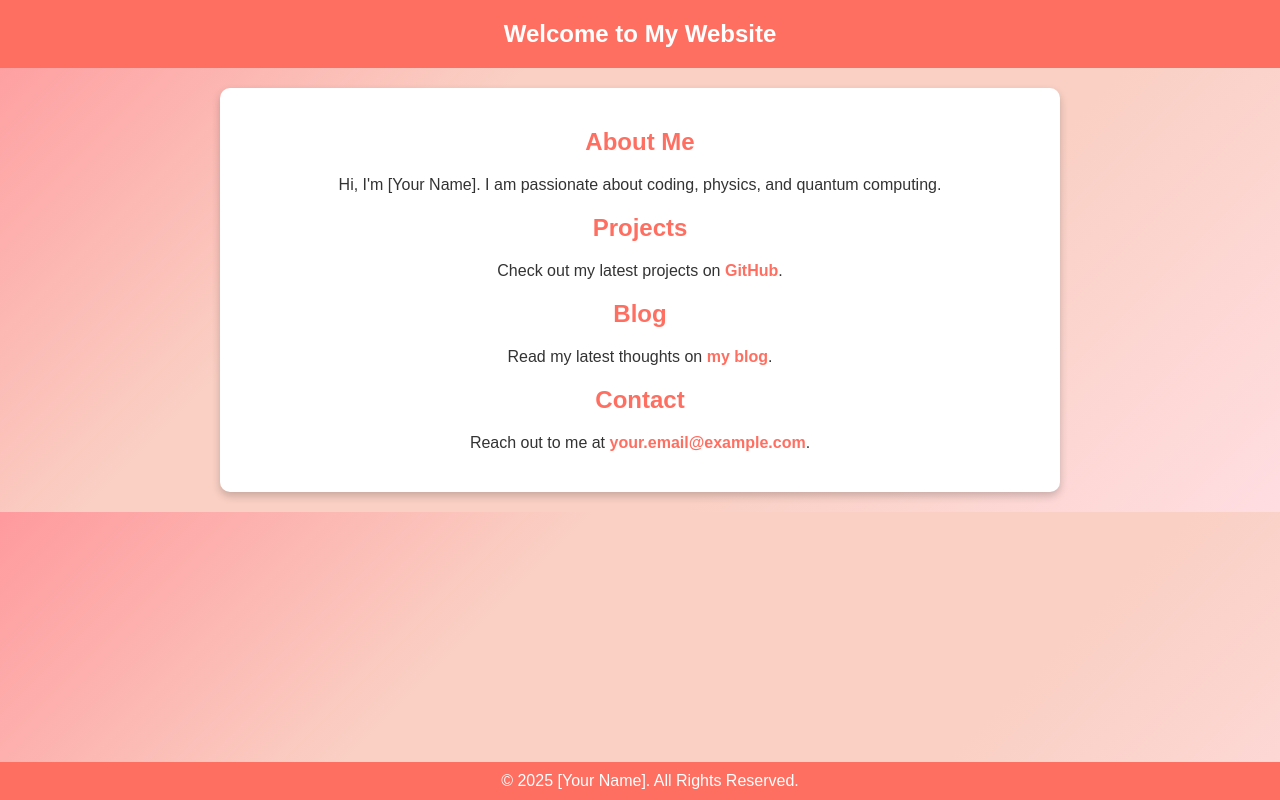
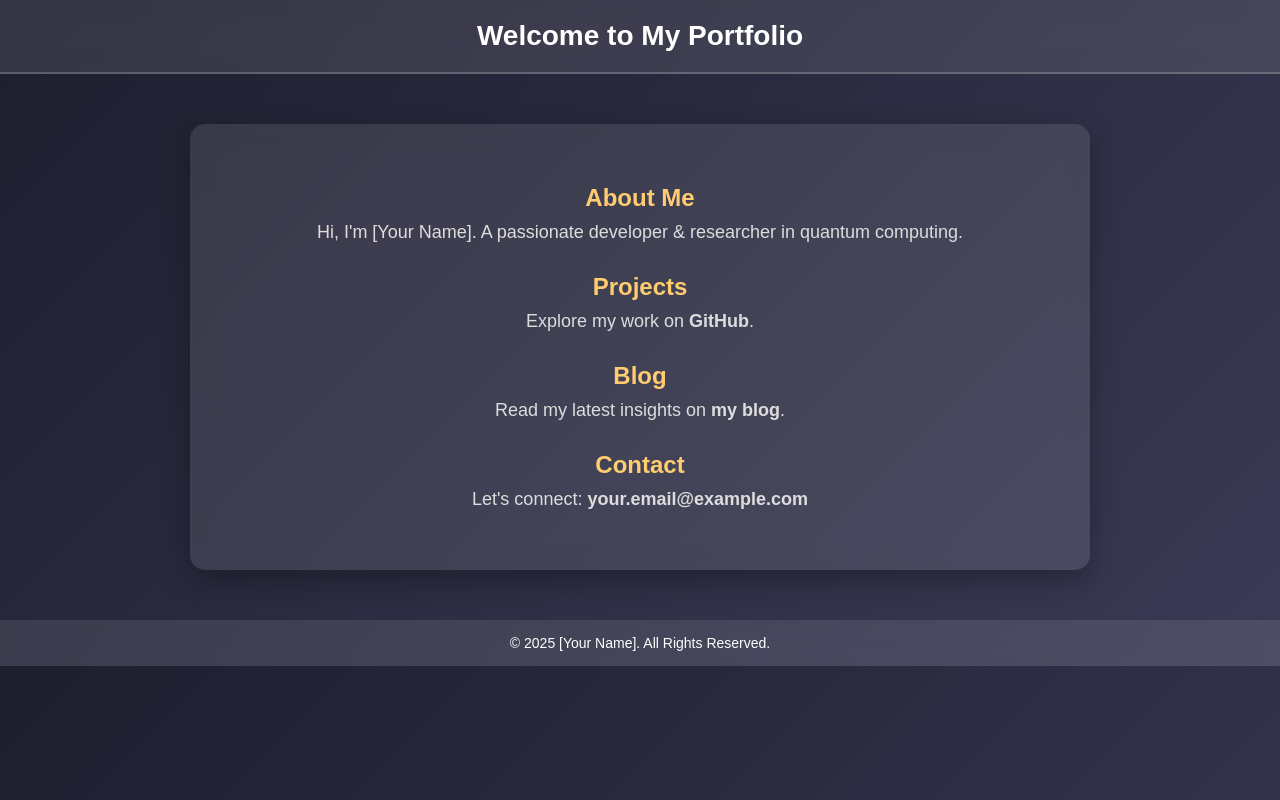
Before and after one commit to tanusnigdhabiswas/mywebsite, a plain HTML site: page index.html in a window 1280 px wide. Drawn offline with Linux system fonts and the light colour scheme.

Commit message:
HTML modified

```diff
--- a/index.html
+++ b/index.html
@@ -5,71 +5,80 @@
     <meta name="viewport" content="width=device-width, initial-scale=1.0">
     <title>My Personal Website</title>
     <style>
-        body {
-            font-family: Arial, sans-serif;
+        * {
             margin: 0;
             padding: 0;
-            background: linear-gradient(135deg, #ff9a9e, #fad0c4, #fad0c4, #ffdde1);
-            color: #333;
+            box-sizing: border-box;
+            font-family: 'Poppins', sans-serif;
+        }
+        body {
+            background: linear-gradient(135deg, #1e1e2f, #3a3a55);
+            color: #fff;
             text-align: center;
         }
         header {
-            background: #ff6f61;
-            color: white;
+            background: rgba(255, 255, 255, 0.1);
+            backdrop-filter: blur(10px);
             padding: 20px;
-            font-size: 24px;
+            font-size: 28px;
             font-weight: bold;
+            border-bottom: 2px solid rgba(255, 255, 255, 0.2);
         }
         .container {
-            max-width: 800px;
-            margin: 20px auto;
-            background: white;
-            padding: 20px;
-            border-radius: 10px;
-            box-shadow: 0 4px 8px rgba(0, 0, 0, 0.2);
+            max-width: 900px;
+            margin: 50px auto;
+            padding: 30px;
+            background: rgba(255, 255, 255, 0.1);
+            backdrop-filter: blur(10px);
+            border-radius: 15px;
+            box-shadow: 0 10px 30px rgba(0, 0, 0, 0.3);
         }
         .section {
-            margin-bottom: 20px;
+            margin: 30px 0;
         }
         h2 {
-            color: #ff6f61;
+            color: #ffcc70;
+            margin-bottom: 10px;
+        }
+        p, a {
+            color: #ddd;
+            font-size: 18px;
         }
         a {
             text-decoration: none;
-            color: #ff6f61;
             font-weight: bold;
+            transition: color 0.3s ease;
         }
         a:hover {
-            color: #ff4757;
+            color: #ffcc70;
         }
         footer {
-            background: #ff6f61;
-            color: white;
-            padding: 10px;
-            position: fixed;
-            bottom: 0;
-            width: 100%;
+            margin-top: 30px;
+            padding: 15px;
+            font-size: 14px;
+            background: rgba(255, 255, 255, 0.1);
+            backdrop-filter: blur(10px);
         }
     </style>
 </head>
 <body>
-    <header>Welcome to My Website</header>
+    <header>Welcome to My Portfolio</header>
     <div class="container">
         <div class="section">
             <h2>About Me</h2>
-            <p>Hi, I'm [Your Name]. I am passionate about coding, physics, and quantum computing.</p>
+            <p>Hi, I'm [Your Name]. A passionate developer & researcher in quantum computing.</p>
         </div>
         <div class="section">
             <h2>Projects</h2>
-            <p>Check out my latest projects on <a href="https://github.com/yourusername">GitHub</a>.</p>
+            <p>Explore my work on <a href="https://github.com/yourusername">GitHub</a>.</p>
         </div>
         <div class="section">
             <h2>Blog</h2>
-            <p>Read my latest thoughts on <a href="#">my blog</a>.</p>
+            <p>Read my latest insights on <a href="#">my blog</a>.</p>
         </div>
         <div class="section">
             <h2>Contact</h2>
-            <p>Reach out to me at <a href="mailto:your.email@example.com">your.email@example.com</a>.</p>
+            <p>Let's connect: <a href="mailto:your.email@example.com">your.email@example.com</a></p>
         </div>
     </div>
     <footer>
```
